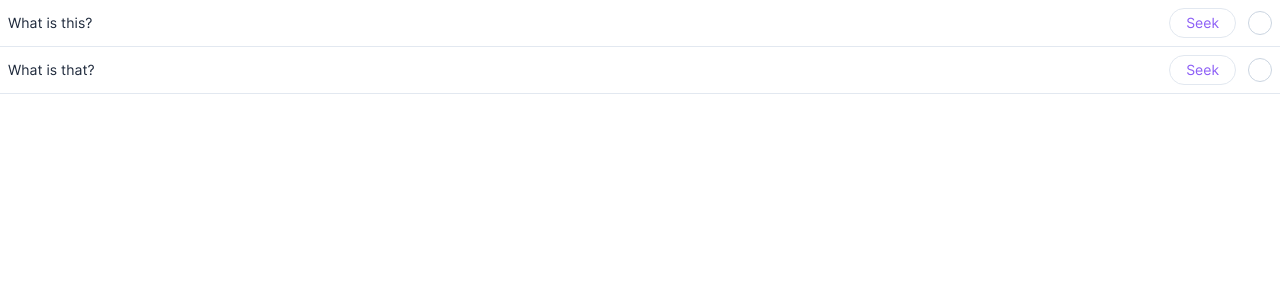
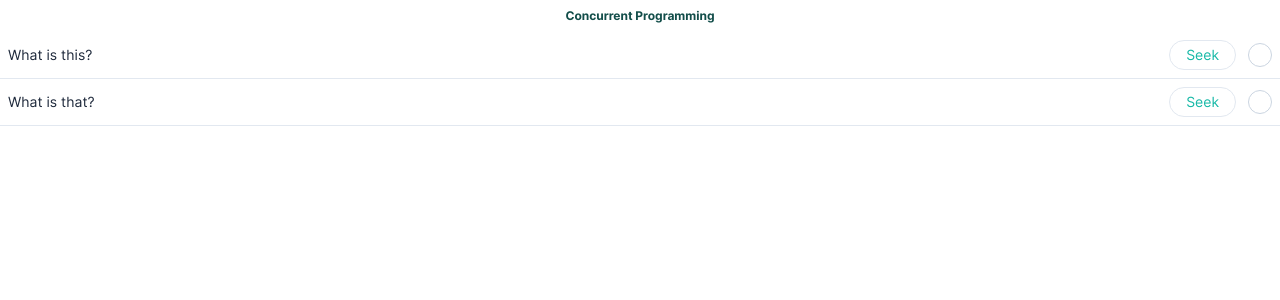
Before and after one commit to the-real-i9/Question-Bank, a React (Vite) app: page / in a window 1280 px wide. Shown: the top 300 px of the page. Built offline with nearby package versions, Linux system fonts and the light colour scheme.

Commit message:
added categorization

```diff
--- a/src/App.jsx
+++ b/src/App.jsx
@@ -15,16 +15,22 @@ function App() {
 
   return (
     <div className="App">
-      {questions.map(({ qid, question, answer }) => (
-        <QuestionAnswer
-          key={qid}
-          qid={qid}
-          question={question}
-          answer={answer}
-          checkedQuestions={checkedQuestions}
-          setCheckedQuestions={setCheckedQuestions}
-        />
-      ))}
+      {questions.map((item) =>
+        typeof item === "string" ? (
+          <div className="topic text-center font-bold my-2 text-xs text-prim-900">
+            {item}
+          </div>
+        ) : (
+          <QuestionAnswer
+            key={item.qid}
+            qid={item.qid}
+            question={item.question}
+            answer={item.answer}
+            checkedQuestions={checkedQuestions}
+            setCheckedQuestions={setCheckedQuestions}
+          />
+        )
+      )}
     </div>
   );
 }
--- a/src/lib/questAns.json
+++ b/src/lib/questAns.json
@@ -1,4 +1,5 @@
 [
+  "Concurrent Programming",
   {
     "qid": "q1",
     "question": "What is this?",
--- a/tailwind.config.cjs
+++ b/tailwind.config.cjs
@@ -7,7 +7,7 @@ module.exports = {
   theme: {
     extend: {
       colors: {
-        prim: colors.violet,
+        prim: colors.teal,
       },
     },
   },
```
